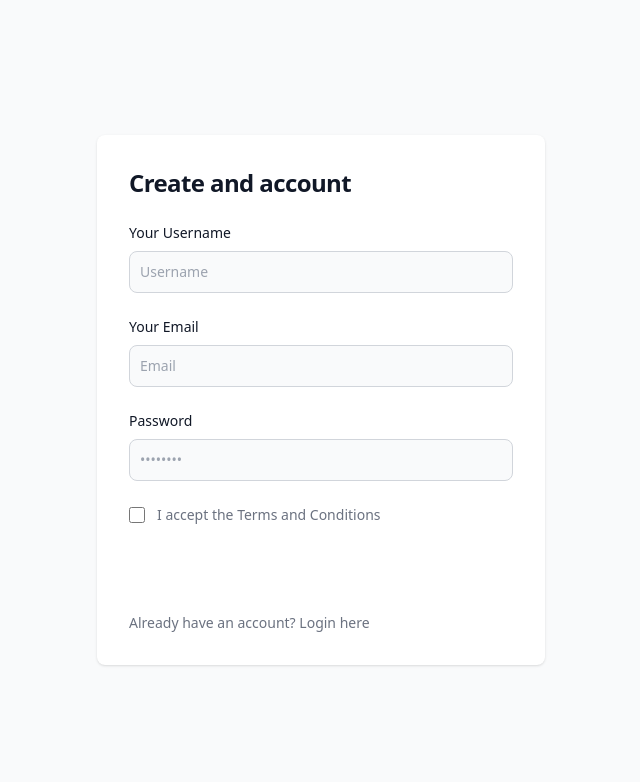
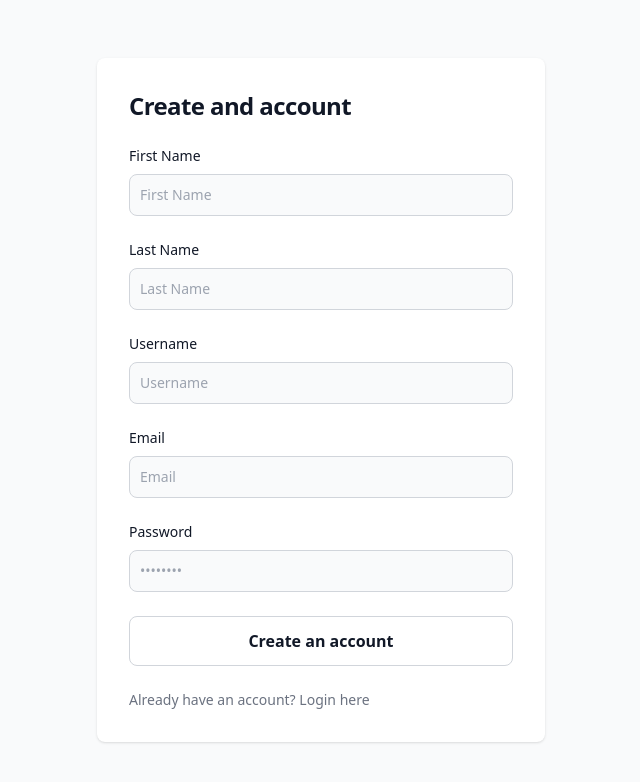
Before and after one commit to Maciel-Dev/AppWeb, a Vue app in the folder front-end/: page /register in a window 1280 px wide. Shown: the top 782 px of the page, without its empty margins (319-959 px from the left). Built offline with nearby package versions, Linux system fonts and the light colour scheme; what vue-cookies would draw is missing.

Commit message:
Adição de Campos de Registro

```diff
--- a/front-end/src/components/Card.vue
+++ b/front-end/src/components/Card.vue
@@ -2,7 +2,7 @@
 
 
   <a href="#" class="mt-2 flex flex-col items-center bg-white border border-gray-200 rounded-lg shadow md:flex-row md:max-w-xl hover:bg-gray-100 dark:border-gray-700 dark:bg-gray-800 dark:hover:bg-gray-700">
-    <img class="object-cover w-full rounded-t-lg h-96 md:h-auto md:w-48 md:rounded-none md:rounded-l-lg" src="/docs/images/blog/image-4.jpg" alt="">
+    <img class="object-cover w-full rounded-t-lg h-96 md:h-auto md:w-48 md:rounded-none md:rounded-l-lg" src="https://blog.unis.edu.br/hubfs/carteirinha-nacional-do-estudante-o-que-e-importante-saber.jpg" alt="">
     <div class="flex flex-col justify-between p-4 leading-normal">
       <h5 class="mb-2 text-2xl font-bold tracking-tight text-gray-900 dark:text-white">Noteworthy technology acquisitions 2021</h5>
       <p class="mb-3 font-normal text-gray-700 dark:text-gray-400">Here are the biggest enterprise technology acquisitions of 2021 so far, in reverse chronological order.</p>
--- a/front-end/src/components/LandPage_SideBar.vue
+++ b/front-end/src/components/LandPage_SideBar.vue
@@ -115,14 +115,10 @@
   <div class="grid h-screen place-items-center ml-30">
     <div class="p-4 mt-14">
       <!-- Put Here -->
-      <Card></Card>
-      <Card></Card>
-      <Card></Card>
-      <Card></Card>
-      <Card></Card>
-      <Card></Card>
-      <Card></Card>
-      <Card></Card>
+      <div class="container">
+        <h1>{{ now }}</h1>
+      </div>
+
 
     </div>
   </div>
@@ -133,9 +129,8 @@
 <script>
 
 import {mapMutations} from "vuex";
-import axios from "axios";
-import { getAllProjects } from "@/service/PublicationService";
-import { logout } from "@/service/AuthService";
+import {getAllProjects} from "@/service/PublicationService";
+import {logout} from "@/service/AuthService";
 import Card from "@/components/Card.vue";
 
 export default {
@@ -144,6 +139,19 @@ export default {
       // const userStore = useUserStore;
       // return { userStore };
     },
+  data(){
+    return{
+      info: null
+    }
+  },
+  created(){
+    this.info = getAllProjects();
+  },
+  computed: {
+    now(){
+      return this.info?.Object;
+    }
+  },
   methods: {
       ...mapMutations(["setUser"]),
     logout(){
--- a/front-end/src/components/Login.vue
+++ b/front-end/src/components/Login.vue
@@ -73,7 +73,7 @@ export default {
   components: {RegisterComponent},
   data() {
     return {
-      user: new User("", ""),
+      user: new User("", "", "", "", ""),
       loading: false,
       message: '',
       error: {
@@ -105,7 +105,11 @@ export default {
               if(response.status === 200){
                 // localStorage.setItem("user", response.data.token);
                 this.$cookies.set("user", response.data.token, 3600);
-                this.setUser(response.data.token);
+                // Atribuição do TOKEN da API ao usuário
+                this.user.token = response.data.token;
+                // Construção do Usuário
+                this.setUser(this.user);
+
                 this.$router.push({path: "/", props: true});
               }
               else{
--- a/front-end/src/components/RegisterComponent.vue
+++ b/front-end/src/components/RegisterComponent.vue
@@ -8,28 +8,36 @@
           </h1>
           <form class="space-y-4 md:space-y-6" @submit.prevent="registerUser">
             <div>
-              <label for="email" class="block mb-2 text-sm font-medium text-gray-900 dark:text-white">Your Username</label>
+              <label for="firstName" class="block mb-2 text-sm font-medium text-gray-900 dark:text-white">First Name</label>
+              <input v-model = "firstName" type="text" name="firstName" id="firstName" class="bg-gray-50 border border-gray-300 text-gray-900 sm:text-sm rounded-lg focus:ring-primary-600 focus:border-primary-600 block w-full p-2.5 dark:bg-gray-700 dark:border-gray-600 dark:placeholder-gray-400 dark:text-white dark:focus:ring-blue-500 dark:focus:border-blue-500" placeholder="First Name" required="">
+            </div>
+            <div>
+              <label for="lastName" class="block mb-2 text-sm font-medium text-gray-900 dark:text-white">Last Name</label>
+              <input v-model = "lastName" type="text" name="lastName" id="lastName" class="bg-gray-50 border border-gray-300 text-gray-900 sm:text-sm rounded-lg focus:ring-primary-600 focus:border-primary-600 block w-full p-2.5 dark:bg-gray-700 dark:border-gray-600 dark:placeholder-gray-400 dark:text-white dark:focus:ring-blue-500 dark:focus:border-blue-500" placeholder="Last Name" required="">
+            </div>
+            <div>
+              <label for="username" class="block mb-2 text-sm font-medium text-gray-900 dark:text-white">Username</label>
               <input v-model = "username" type="text" name="username" id="username" class="bg-gray-50 border border-gray-300 text-gray-900 sm:text-sm rounded-lg focus:ring-primary-600 focus:border-primary-600 block w-full p-2.5 dark:bg-gray-700 dark:border-gray-600 dark:placeholder-gray-400 dark:text-white dark:focus:ring-blue-500 dark:focus:border-blue-500" placeholder="Username" required="">
             </div>
             <div>
-              <label for="email" class="block mb-2 text-sm font-medium text-gray-900 dark:text-white">Your Email</label>
+              <label for="email" class="block mb-2 text-sm font-medium text-gray-900 dark:text-white">Email</label>
               <input v-model = "email" type="email" name="email" id="email" placeholder="Email" class="bg-gray-50 border border-gray-300 text-gray-900 sm:text-sm rounded-lg focus:ring-primary-600 focus:border-primary-600 block w-full p-2.5 dark:bg-gray-700 dark:border-gray-600 dark:placeholder-gray-400 dark:text-white dark:focus:ring-blue-500 dark:focus:border-blue-500" required="">
             </div>
             <div>
               <label for="password" class="block mb-2 text-sm font-medium text-gray-900 dark:text-white">Password</label>
               <input v-model="password" type="password" name="password" id="password" placeholder="••••••••" class="bg-gray-50 border border-gray-300 text-gray-900 sm:text-sm rounded-lg focus:ring-primary-600 focus:border-primary-600 block w-full p-2.5 dark:bg-gray-700 dark:border-gray-600 dark:placeholder-gray-400 dark:text-white dark:focus:ring-blue-500 dark:focus:border-blue-500" required="">
             </div>
-            <div class="flex items-start">
-              <div class="flex items-center h-5">
-                <input id="terms" aria-describedby="terms" type="checkbox" class="w-4 h-4 border border-gray-300 rounded bg-gray-50 focus:ring-3 focus:ring-primary-300 dark:bg-gray-700 dark:border-gray-600 dark:focus:ring-primary-600 dark:ring-offset-gray-800" required="">
-              </div>
-              <div class="ml-3 text-sm">
-                <label for="terms" class="font-light text-gray-500 dark:text-gray-300">I accept the <a class="font-medium text-primary-600 hover:underline dark:text-primary-500" href="#">Terms and Conditions</a></label>
-              </div>
-            </div>
-            <button type="submit" class="w-full text-white bg-primary-600 hover:bg-primary-700 focus:ring-4 focus:outline-none focus:ring-primary-300 font-medium rounded-lg text-sm px-5 py-2.5 text-center dark:bg-primary-600 dark:hover:bg-primary-700 dark:focus:ring-primary-800">Create an account</button>
+<!--            <div class="flex items-start">-->
+<!--              <div class="flex items-center h-5">-->
+<!--                <input id="terms" aria-describedby="terms" type="checkbox" class="w-4 h-4 border border-gray-300 rounded bg-gray-50 focus:ring-3 focus:ring-primary-300 dark:bg-gray-700 dark:border-gray-600 dark:focus:ring-primary-600 dark:ring-offset-gray-800" required="">-->
+<!--              </div>-->
+<!--              <div class="ml-3 text-sm">-->
+<!--                <label for="terms" class="font-light text-gray-500 dark:text-gray-300">I accept the <a class="font-medium text-primary-600 hover:underline dark:text-primary-500" href="#">Terms and Conditions</a></label>-->
+<!--              </div>-->
+<!--            </div>-->
+            <button type="submit" class="w-full block bg-white hover:bg-gray-100 focus:bg-gray-100 text-gray-900 font-semibold rounded-lg px-4 py-3 border border-gray-300">Create an account</button>
             <p class="text-sm font-light text-gray-500 dark:text-gray-400">
-              Already have an account? <a href="#" class="font-medium text-primary-600 hover:underline dark:text-primary-500">Login here</a>
+              Already have an account? <a href="" class="font-medium text-primary-600 hover:underline dark:text-primary-500"><router-link :to="{path: `/login`}">Login here</router-link></a>
             </p>
           </form>
         </div>
@@ -45,6 +53,8 @@ export default {
   name: "RegisterComponent",
   data(){
     return{
+      firstName: '',
+      lastName: '',
       username: '',
       email: '',
       password: '',
@@ -55,6 +65,8 @@ export default {
     registerUser: function(event){
       axios
           .post("http://localhost:8082/api/auth/register", {
+            "firstname": this.firstName,
+            "lastname": this.lastName,
             "username": this.username,
             "email": this.email,
             "password": this.password
--- a/front-end/src/model/user.ts
+++ b/front-end/src/model/user.ts
@@ -1,8 +1,14 @@
 export default class User{
+    firstName = "";
+    lastName = "";
     email = "";
     password = "";
-    constructor(email, senha) {
+    token = "";
+    constructor(firstName, lastName, email, senha, token) {
+        this.firstName = firstName;
+        this.lastName = lastName;
         this.email = email;
         this.password = senha;
+        this.token = token;
     }
 }
--- a/front-end/src/service/PublicationService.ts
+++ b/front-end/src/service/PublicationService.ts
@@ -2,7 +2,12 @@ import axios from "axios";
 
 const URL_API_PUBLICATIONS = "http://localhost:8082/api/auth/projects/";
 
-export async function getAllProjects(){
-    return axios
-        .get(URL_API_PUBLICATIONS + "get");
+export function getAllProjects(){
+    let retObject = null;
+     axios
+        .get(URL_API_PUBLICATIONS + "get")
+        .then((response => {
+            retObject = response.data;
+        }))
+    return retObject;
 }
--- a/front-end/src/store/index.ts
+++ b/front-end/src/store/index.ts
@@ -6,15 +6,15 @@ export default createStore({
         user: {
             name: "",
             email: "",
-            token: "",
-            authority: ""
+            token: ""
         }
     },
     getters: {},
     actions: {},
     mutations: {
-        setUser(state, token){
-            state.user.token = token;
+        setUser(state, user){
+            state.user.email = user.email;
+            state.user.token = user.token;
         }
     }
 })
```
Also changed, not shown: 2 other files (tests, documents, lock files or other folders).
